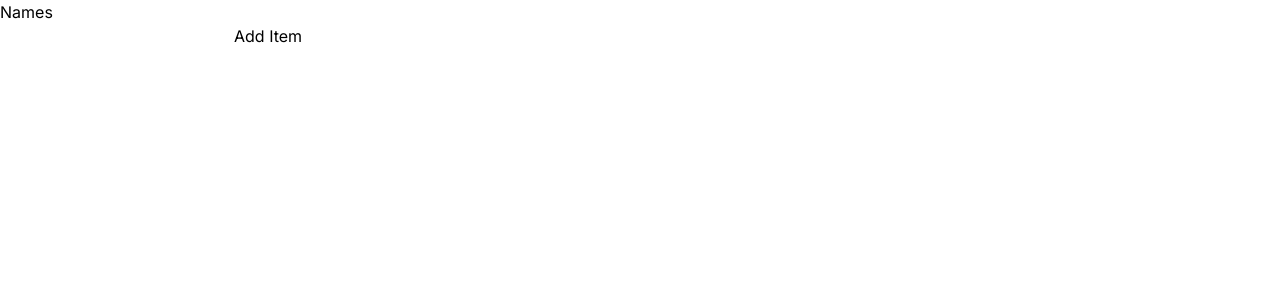
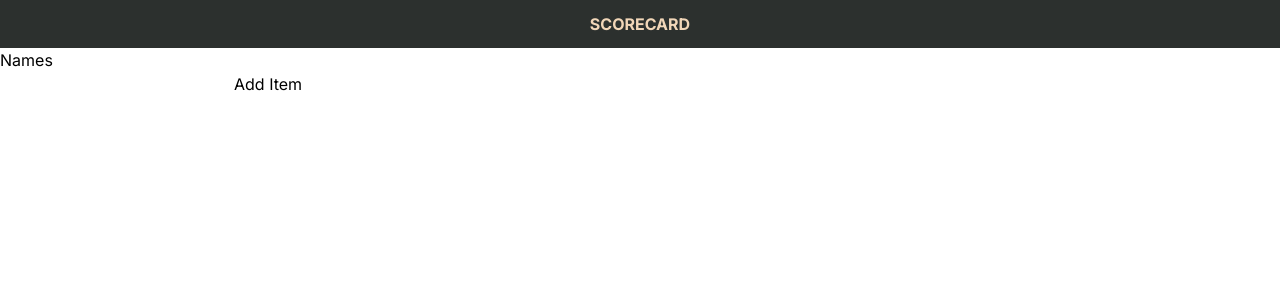
Before and after one commit to ex7r3me/score-card, a Next.js app: page / in a window 1280 px wide. Shown: the top 300 px of the page. Built offline with nearby package versions, Linux system fonts and the light colour scheme.

Commit message:
Added navigation to layout.

```diff
--- a/app/layout.tsx
+++ b/app/layout.tsx
@@ -1,6 +1,7 @@
 import './globals.css'
 import type { Metadata } from 'next'
 import { Inter } from 'next/font/google'
+import Navigation from '@/components/navigation/navigation'
 
 const inter = Inter({ subsets: ['latin'] })
 
@@ -16,7 +17,12 @@ export default function RootLayout({
 }) {
   return (
     <html lang="en">
-      <body className={inter.className}>{children}</body>
+      <body className={inter.className}>
+        <Navigation />
+        <main>
+          {children}
+        </main>
+      </body>
     </html>
   )
 }
--- /dev/null
+++ b/components/navigation/navigation.tsx
@@ -0,0 +1,14 @@
+import Link from "next/link";
+
+export default function Navigation() {
+  return (
+    <nav role="navigation" className="h-12 bg-primary-gray flex items-center align-middle">
+      <Link
+        href="/"
+        className="text-base font-bold uppercase text-beige inline-block m-auto"
+      >
+        Scorecard
+      </Link>
+    </nav>
+  );
+}
```
Also changed, not shown: 1 other file (tests, documents, lock files or other folders).
